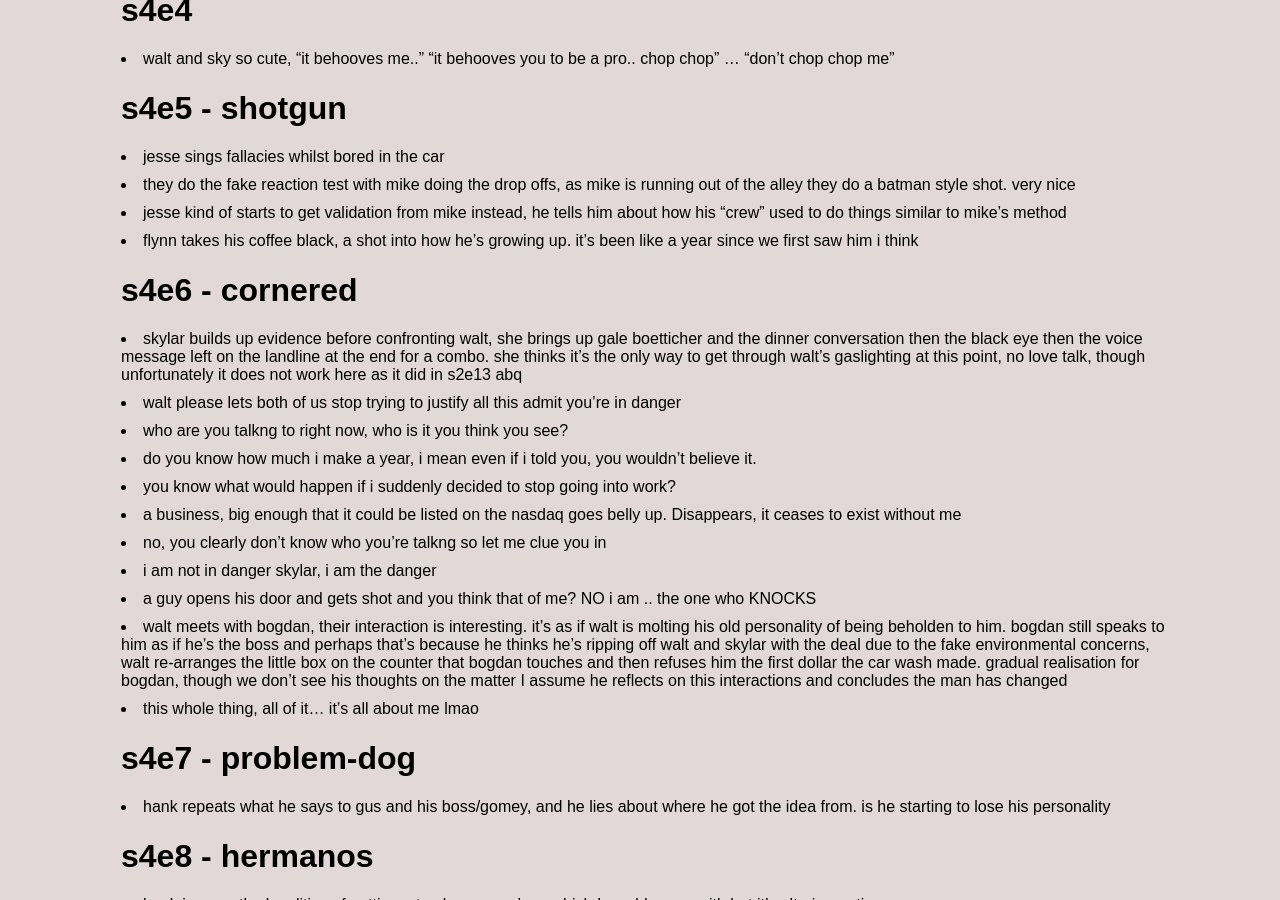
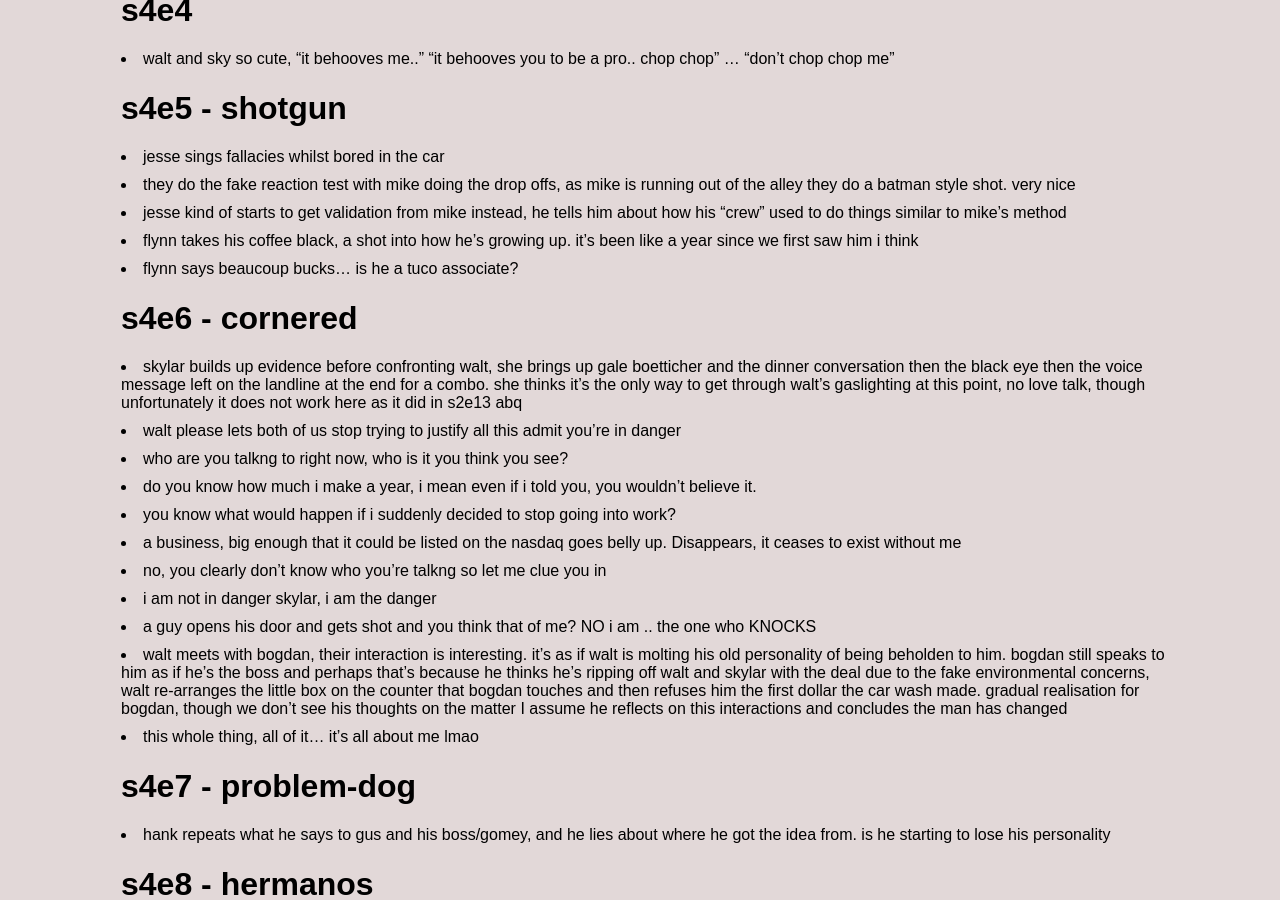
Before and after one commit to jsbaasi/jsbaasi.github.io, a Jekyll site: the page built from _posts/2026-06-08-breaking-bad-episodes.md, in a window 1280 px wide and 900 px high, scrolled down 5425 px. Built offline with Jekyll 4.4.1, drawn with Linux system fonts in a browser that asks for light colours.

Commit message:
vault backup: 2026-07-12 19:19:09

```diff
--- a/_posts/2026-06-08-breaking-bad-episodes.md
+++ b/_posts/2026-06-08-breaking-bad-episodes.md
@@ -117,6 +117,7 @@
 - they do the fake reaction test with mike doing the drop offs, as mike is running out of the alley they do a batman style shot. very nice
 - jesse kind of starts to get validation from mike instead, he tells him about how his "crew" used to do things similar to mike's method
 - flynn takes his coffee black, a shot into how he's growing up. it's been like a year since we first saw him i think
+- flynn says beaucoup bucks... is he a tuco associate?
 # s4e6 - cornered
 - skylar builds up evidence before confronting walt, she brings up gale boetticher and the dinner conversation then the black eye then the voice message left on the landline at the end for a combo. she thinks it's the only way to get through walt's gaslighting at this point, no love talk, though unfortunately it does not work here as it did in s2e13 abq
 - walt please lets both of us stop trying to justify all this  admit you're in danger
```
